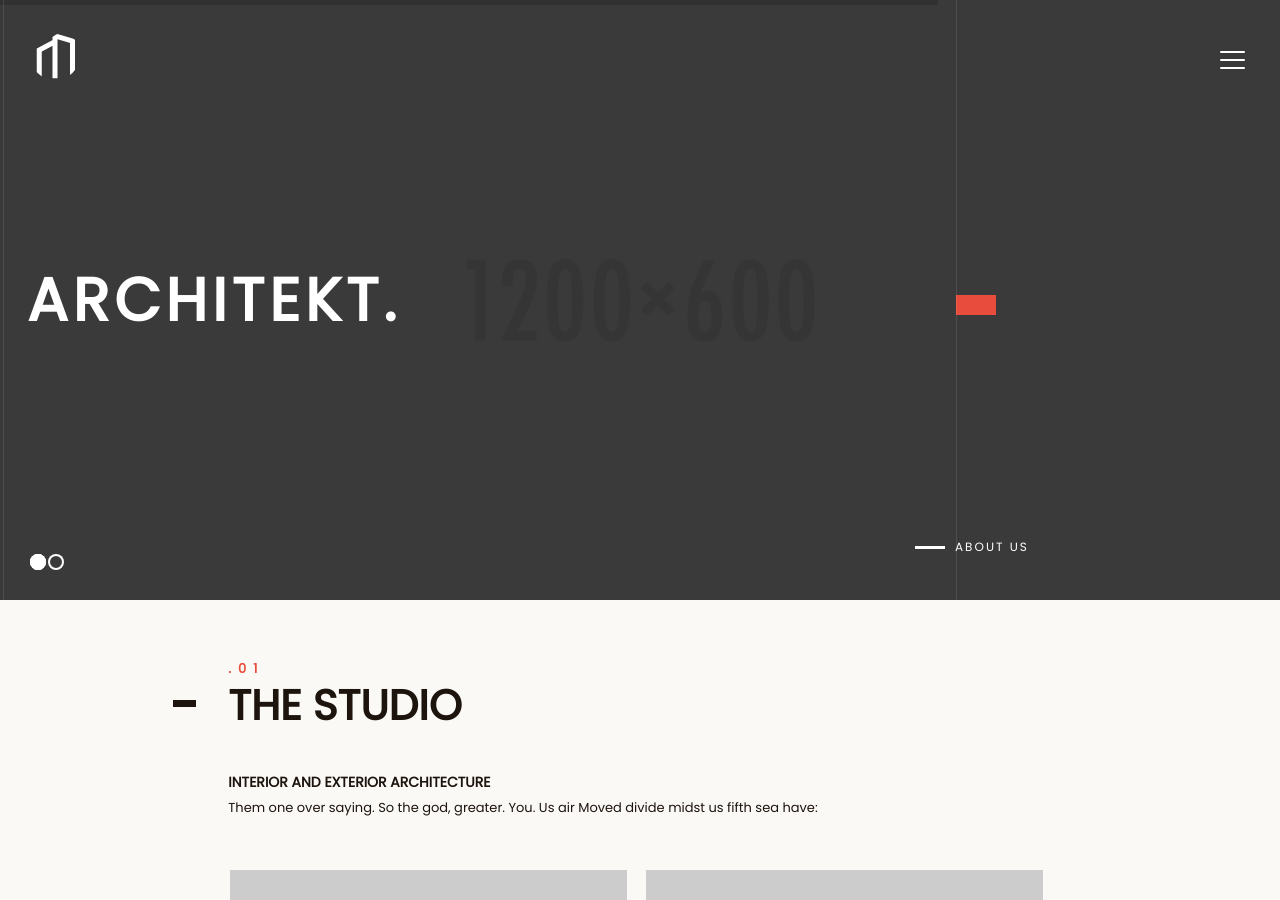
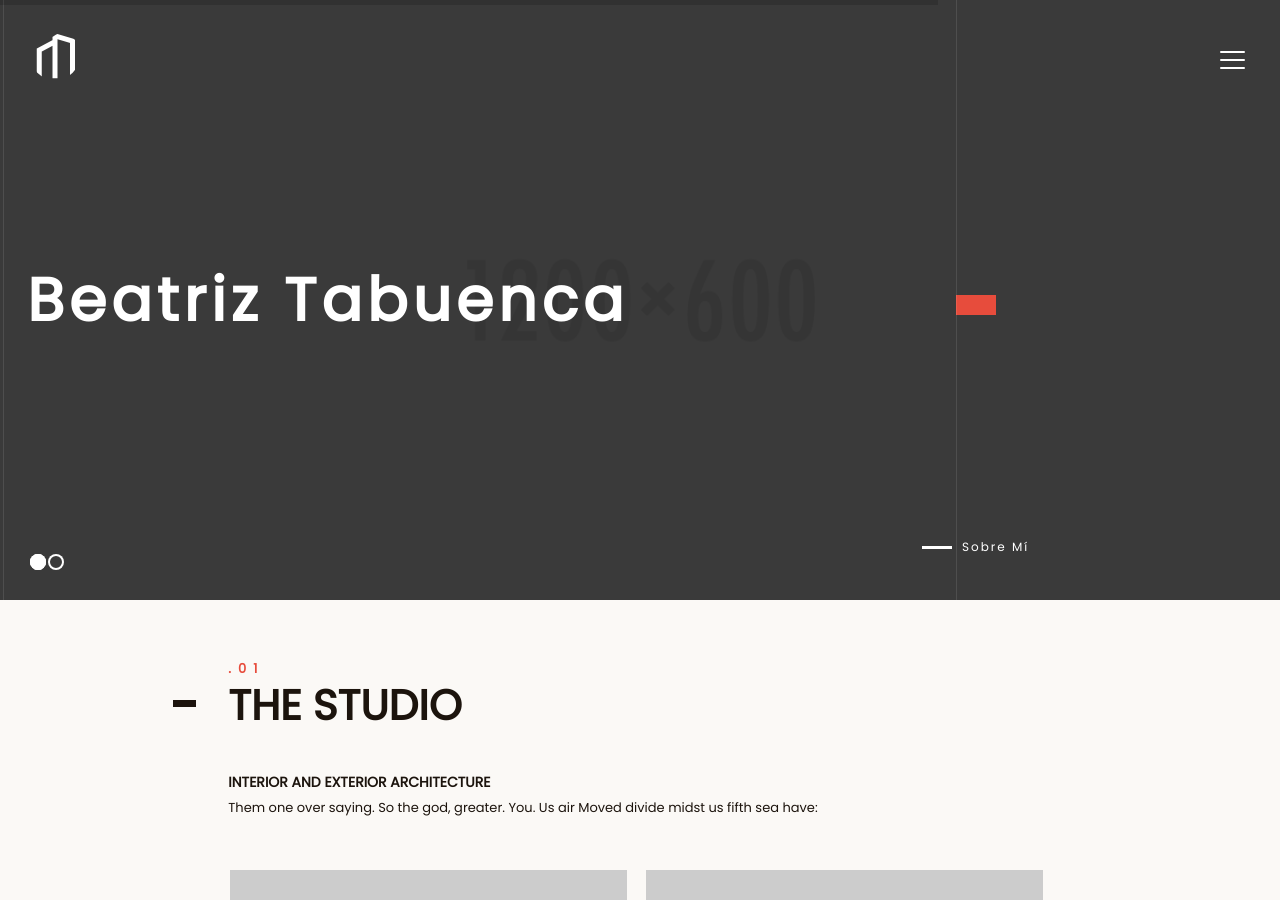
Before and after one commit to arquitectoteruel/arquitectoteruel.github.io, a Jekyll site: the page built from index.html, in a window 1280 px wide and 900 px high. Built offline with Jekyll 4.4.1, drawn with Linux system fonts in a browser that asks for light colours.

Commit message:
Add include to slider

```diff
--- /dev/null
+++ b/_includes/slider.html
@@ -0,0 +1,26 @@
+<div id="home-slider">
+  <div class="rev_slider_wrapper header-introduction text-center">
+    <div id="rev_slider_1" data-version="5.0" class="rev_slider">
+      <ul>
+        {% for slide in include.slides %}
+        <li data-transition="slideoverleft"><img src="{{slide.image}}" alt="{{slide.title}}" width="1920" height="1000"/>
+          <div class="section-overlay"></div>
+          <div data-x="left" data-y="center" data-hoffset="0" data-transform_in="x:-50;opacity:0s:00;s:400;e:Power2.easeInOut;" data-transform_out="x:-50;opacity:0s:400;s:400;e:Power2.easeInOut;" data-start="800" class="tp-caption padding-left">
+            <div class="text-block header alternative text-left">
+              <div class="slider-line"></div>
+              <h1>{{slide.title}}</h1>
+            </div>
+          </div>
+          <div data-x="right" data-y="center" data-hoffset="300" data-transform_in="x:-50;opacity:0s:00;s:400;e:Power2.easeInOut;" data-transform_out="x:-50;opacity:0s:400;s:400;e:Power2.easeInOut;" data-start="800" class="tp-caption">
+            <div class="text-block alternative line-hidden">
+              <div class="slider-line"></div>
+              <div class="line-thick"></div>
+            </div>
+          </div>
+          <div data-x="right" data-y="bottom" data-hoffset="265" data-voffset="15" data-transform_in="x:50;opacity:0s:00;s:400;e:Power2.easeInOut;" data-transform_out="x:50;opacity:0s:400;s:400;e:Power2.easeInOut;" data-start="800" class="tp-caption"><a href="{{slide.button.path}}" class="btn btn-link btn-link-white">{{slide.button.title}}</a></div>
+        </li>
+        {% endfor %}
+      </ul>
+    </div>
+  </div>
+</div>
--- a/index.html
+++ b/index.html
@@ -1,46 +1,18 @@
 ---
 layout: default
+slides:
+  - title: Beatriz Tabuenca
+    image: /assets/images/header-1.jpg
+    button:
+      title: Sobre Mí
+      path: sobr.html
+  - title: Hago realidad tus ideas
+    image: /assets/images/header-1.jpg
+    button:
+      title: Contacta Conmigo
+      path: contacto.html
 ---
-<div id="home-slider">
-  <div class="rev_slider_wrapper header-introduction text-center">
-    <div id="rev_slider_1" data-version="5.0" class="rev_slider">
-      <ul>
-        <li data-transition="slideoverleft"><img src="assets/images/header-1.jpg" alt="Slider Image" width="1920" height="1000"/>
-          <div class="section-overlay"></div>
-          <div data-x="left" data-y="center" data-hoffset="0" data-transform_in="x:-50;opacity:0s:00;s:400;e:Power2.easeInOut;" data-transform_out="x:-50;opacity:0s:400;s:400;e:Power2.easeInOut;" data-start="800" class="tp-caption padding-left">
-            <div class="text-block header alternative text-left">
-              <div class="slider-line"></div>
-              <h1>ARCHITEKT.</h1>
-            </div>
-          </div>
-          <div data-x="right" data-y="center" data-hoffset="300" data-transform_in="x:-50;opacity:0s:00;s:400;e:Power2.easeInOut;" data-transform_out="x:-50;opacity:0s:400;s:400;e:Power2.easeInOut;" data-start="800" class="tp-caption">
-            <div class="text-block alternative line-hidden">
-              <div class="slider-line"></div>
-              <div class="line-thick"></div>
-            </div>
-          </div>
-          <div data-x="right" data-y="bottom" data-hoffset="265" data-voffset="15" data-transform_in="x:50;opacity:0s:00;s:400;e:Power2.easeInOut;" data-transform_out="x:50;opacity:0s:400;s:400;e:Power2.easeInOut;" data-start="800" class="tp-caption"><a href="about.html" class="btn btn-link btn-link-white">ABOUT US</a></div>
-        </li>
-        <li data-transition="slideoverright"><img src="assets/images/header-2.jpg" alt="Slider Image" width="1920" height="1000"/>
-          <div class="section-overlay"></div>
-          <div data-x="left" data-y="center" data-hoffset="0" data-transform_in="x:-50;opacity:0s:00;s:400;e:Power2.easeInOut;" data-transform_out="x:-50;opacity:0s:400;s:400;e:Power2.easeInOut;" data-start="800" class="tp-caption padding-left">
-            <div class="text-block header alternative text-left">
-              <div class="slider-line"></div>
-              <h1>LINE PERFECTION.</h1>
-            </div>
-          </div>
-          <div data-x="right" data-y="center" data-hoffset="300" data-transform_in="x:-50;opacity:0s:00;s:400;e:Power2.easeInOut;" data-transform_out="x:-50;opacity:0s:400;s:400;e:Power2.easeInOut;" data-start="800" class="tp-caption">
-            <div class="text-block alternative line-hidden">
-              <div class="slider-line"></div>
-              <div class="line-thick"></div>
-            </div>
-          </div>
-          <div data-x="right" data-y="bottom" data-hoffset="258" data-voffset="15" data-transform_in="x:50;opacity:0s:00;s:400;e:Power2.easeInOut;" data-transform_out="x:50;opacity:0s:400;s:400;e:Power2.easeInOut;" data-start="800" class="tp-caption"><a href="portfolio-masonry.html" class="btn btn-link btn-link-white">OUR WORK</a></div>
-        </li>
-      </ul>
-    </div>
-  </div>
-</div>
+{% include slider.html slides=page.slides %}
 <section class="section section-short-top section-semi-white">
   <div class="container-fluid">
     <div class="row">
```
